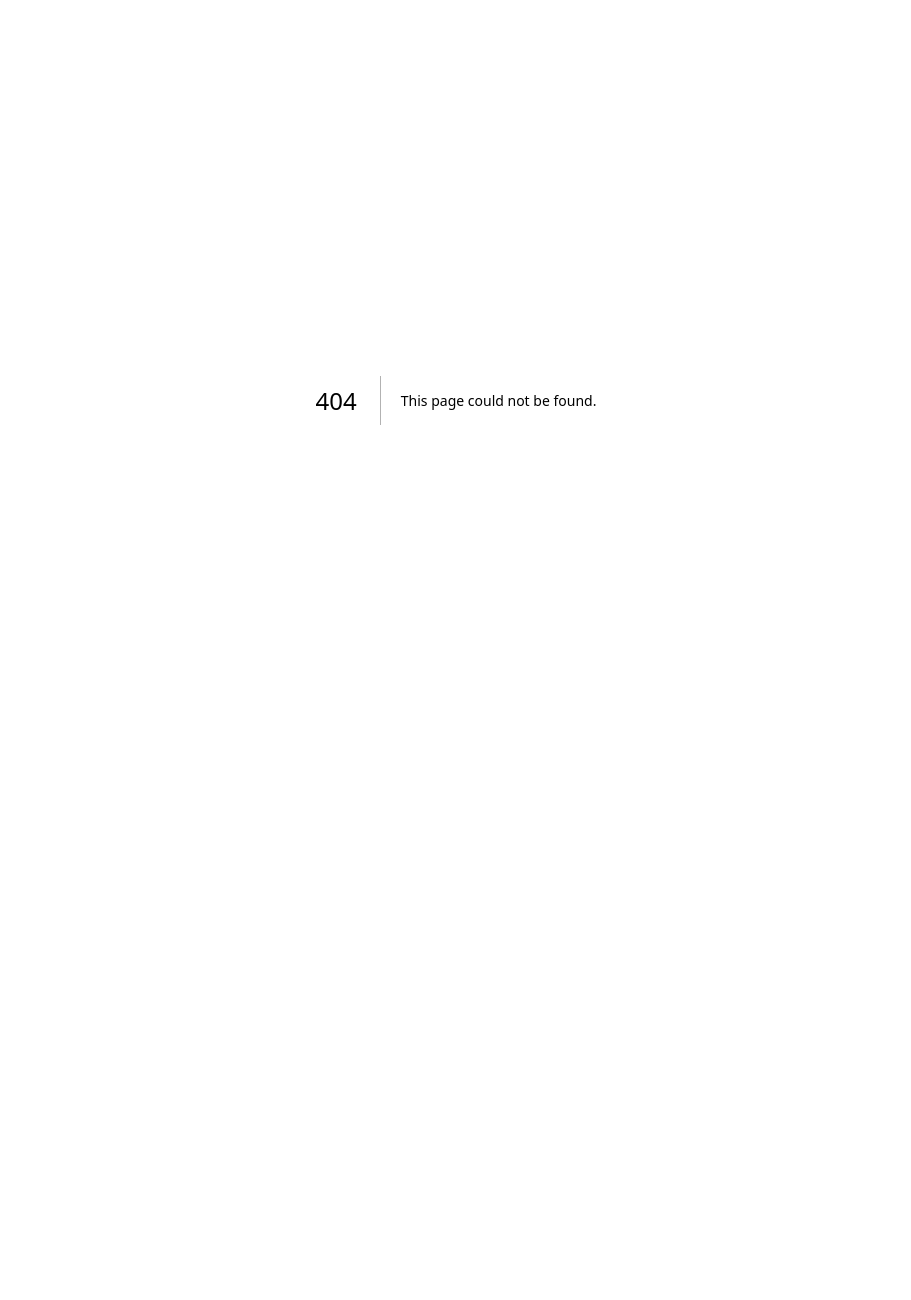
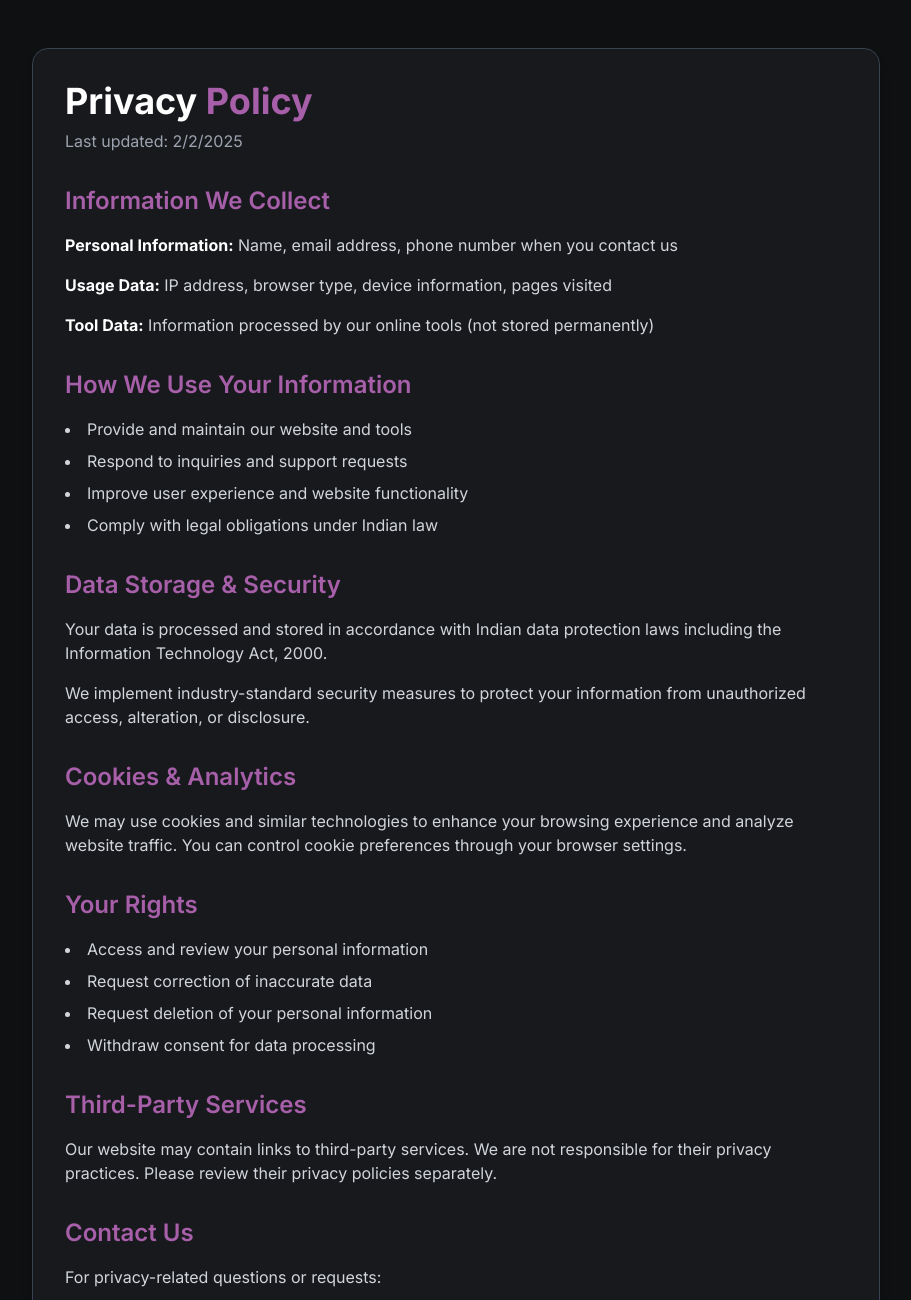
Before and after one commit to shirajahmed/myprofile, a Next.js app: page /privacy-policy in a window 1280 px wide. Before the commit this address had no page. Shown: the top 1300 px of the page, without its empty margins (184-1095 px from the left). Before the commit the page ends 800 px from the top, so only its background shows below. Built offline with nearby package versions, Linux system fonts and the light colour scheme.

Commit message:
added privacy policy page

```diff
--- a/app/components/Sidebar.jsx
+++ b/app/components/Sidebar.jsx
@@ -167,6 +167,13 @@ export default function Sidebar({ setShowTools }) {
           <span className="text-gray-600">
             © {new Date().getFullYear()} All rights reserved
           </span>
+          <br />
+          <a
+            href="/privacy-policy"
+            className="text-[#a65fa8] hover:text-purple-400 transition-colors underline"
+          >
+            Privacy Policy
+          </a>
         </p>
       </div>
     </div>
--- /dev/null
+++ b/app/privacy-policy/page.js
@@ -0,0 +1,87 @@
+export const metadata = {
+  title: "Privacy Policy",
+  description: "Privacy Policy for Shiraj Ahmed's portfolio website and online tools",
+};
+
+export default function PrivacyPolicy() {
+  return (
+    <div className="min-h-screen bg-[#0f1011] text-gray-300">
+      <div className="max-w-4xl mx-auto px-6 py-12">
+        <div className="bg-[#18191d] rounded-2xl p-8 shadow-lg border border-gray-700">
+          <h1 className="text-4xl font-bold text-white mb-2">
+            Privacy <span className="text-[#a65fa8]">Policy</span>
+          </h1>
+          <p className="text-gray-400 mb-8">Last updated: {new Date().toLocaleDateString()}</p>
+
+          <div className="space-y-8">
+            <section>
+              <h2 className="text-2xl font-semibold text-[#a65fa8] mb-4">Information We Collect</h2>
+              <div className="space-y-4 text-gray-300">
+                <p><strong className="text-white">Personal Information:</strong> Name, email address, phone number when you contact us</p>
+                <p><strong className="text-white">Usage Data:</strong> IP address, browser type, device information, pages visited</p>
+                <p><strong className="text-white">Tool Data:</strong> Information processed by our online tools (not stored permanently)</p>
+              </div>
+            </section>
+
+            <section>
+              <h2 className="text-2xl font-semibold text-[#a65fa8] mb-4">How We Use Your Information</h2>
+              <ul className="text-gray-300 space-y-2 list-disc list-inside">
+                <li>Provide and maintain our website and tools</li>
+                <li>Respond to inquiries and support requests</li>
+                <li>Improve user experience and website functionality</li>
+                <li>Comply with legal obligations under Indian law</li>
+              </ul>
+            </section>
+
+            <section>
+              <h2 className="text-2xl font-semibold text-[#a65fa8] mb-4">Data Storage & Security</h2>
+              <div className="space-y-4 text-gray-300">
+                <p>Your data is processed and stored in accordance with Indian data protection laws including the Information Technology Act, 2000.</p>
+                <p>We implement industry-standard security measures to protect your information from unauthorized access, alteration, or disclosure.</p>
+              </div>
+            </section>
+
+            <section>
+              <h2 className="text-2xl font-semibold text-[#a65fa8] mb-4">Cookies & Analytics</h2>
+              <p className="text-gray-300">
+                We may use cookies and similar technologies to enhance your browsing experience and analyze website traffic. You can control cookie preferences through your browser settings.
+              </p>
+            </section>
+
+            <section>
+              <h2 className="text-2xl font-semibold text-[#a65fa8] mb-4">Your Rights</h2>
+              <ul className="text-gray-300 space-y-2 list-disc list-inside">
+                <li>Access and review your personal information</li>
+                <li>Request correction of inaccurate data</li>
+                <li>Request deletion of your personal information</li>
+                <li>Withdraw consent for data processing</li>
+              </ul>
+            </section>
+
+            <section>
+              <h2 className="text-2xl font-semibold text-[#a65fa8] mb-4">Third-Party Services</h2>
+              <p className="text-gray-300">
+                Our website may contain links to third-party services. We are not responsible for their privacy practices. Please review their privacy policies separately.
+              </p>
+            </section>
+
+            <section>
+              <h2 className="text-2xl font-semibold text-[#a65fa8] mb-4">Contact Us</h2>
+              <div className="text-gray-300 space-y-2">
+                <p>For privacy-related questions or requests:</p>
+                <p>Email: <a href="mailto:shirajahmedlaskar@gmail.com" className="text-[#a65fa8] hover:text-purple-400 transition-colors">shirajahmedlaskar@gmail.com</a></p>
+                <p>Location: Assam, India</p>
+              </div>
+            </section>
+          </div>
+
+          <div className="mt-12 pt-8 border-t border-gray-700">
+            <p className="text-xs text-gray-500 text-center">
+              © {new Date().getFullYear()} Shiraj Ahmed. All rights reserved.
+            </p>
+          </div>
+        </div>
+      </div>
+    </div>
+  );
+}
```
